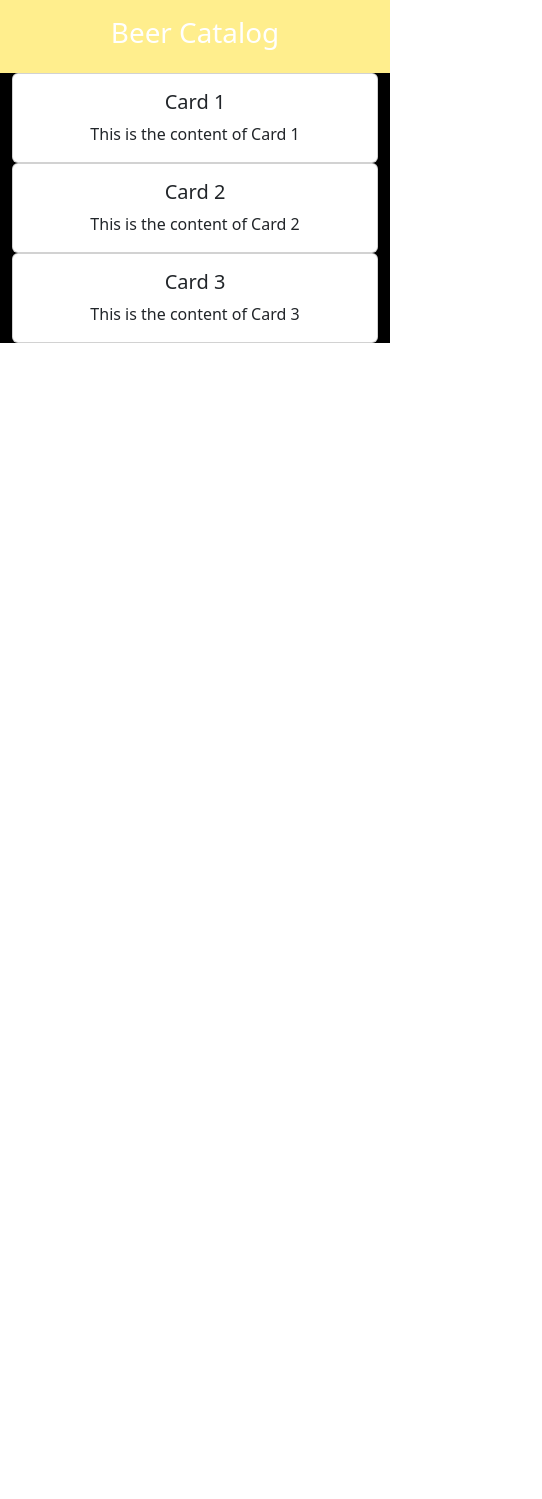
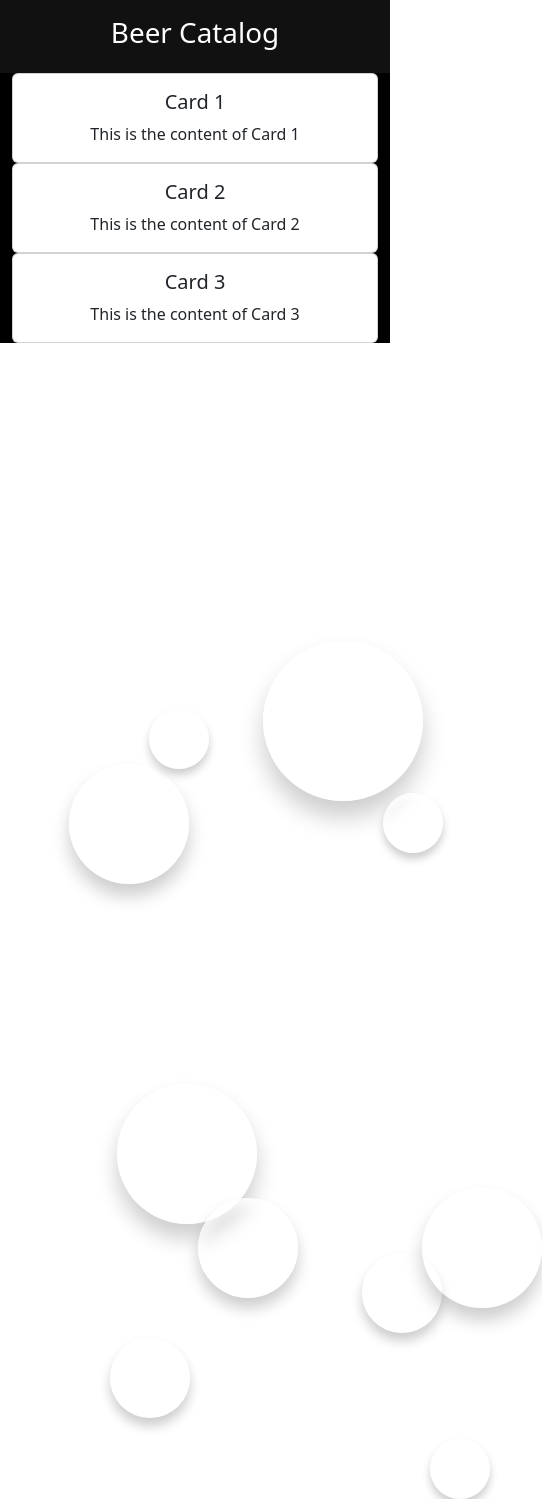
Before and after one commit to kakarot987/beerCatalog, a React (Create React App) app in the folder ClientSide/beer-catalog/: page / in a window 390 px wide. Shown: the whole page, 542 px wide, since content can reach past the window. Before the commit the page ends 1187 px from the top, so only its background shows below. Built offline with nearby package versions, Linux system fonts and the light colour scheme.

Commit message:
bubble try 2

```diff
--- a/ClientSide/beer-catalog/src/App.js
+++ b/ClientSide/beer-catalog/src/App.js
@@ -3,14 +3,12 @@ import React from 'react';
 import 'bootstrap/dist/css/bootstrap.min.css'; // Import Bootstrap CSS
 import Header from './Components/Header'
 import Cards from './Components/Cards'
-import Bubble from './Components/bubble';
 
 function App() {
   return (
     <div className="App">
        <Header />
       <Cards />
-      <Bubble />
     </div>
   );
 }
--- /dev/null
+++ b/ClientSide/beer-catalog/src/Components/BubbleHeader.css
@@ -0,0 +1,120 @@
+#background-wrap {
+  bottom: 0;
+  left: 0;
+  position: fixed;
+  right: 0;
+  top: 0;
+  z-index: -1;
+}
+
+/* KEYFRAMES */
+
+@keyframes animateBubble {
+  0% {
+    margin-top: 1000px;
+  }
+  100% {
+    margin-top: -100%;
+  }
+}
+
+@keyframes sideWays {
+  0% {
+    margin-left: 0px;
+  }
+  100% {
+    margin-left: 50px;
+  }
+}
+
+/* ANIMATIONS */
+
+.bubble {
+  border-radius: 50%;
+  box-shadow: 0 20px 30px rgba(0, 0, 0, 0.2), inset 0px 10px 30px 5px rgba(255, 255, 255, 1);
+  height: 200px;
+  position: absolute;
+  width: 200px;
+}
+
+.bubble:after {
+  background: radial-gradient(ellipse at center, rgba(255, 255, 255, 0.5) 0%, rgba(255, 255, 255, 0) 70%);
+  border-radius: 50%;
+  box-shadow: inset 0 20px 30px rgba(255, 255, 255, 0.3);
+  content: "";
+  height: 180px;
+  left: 10px;
+  position: absolute;
+  width: 180px;
+}
+
+/* Bubble styles for different positions */
+.x1 {
+  animation: animateBubble 25s linear infinite, sideWays 2s ease-in-out infinite alternate;
+  left: -5%;
+  top: 5%;
+  transform: scale(0.6);
+}
+
+.x2 {
+  animation: animateBubble 20s linear infinite, sideWays 4s ease-in-out infinite alternate;
+  left: 5%;
+  top: 80%;
+  transform: scale(0.4);
+}
+
+.x3 {
+  animation: animateBubble 28s linear infinite, sideWays 2s ease-in-out infinite alternate;
+  left: 10%;
+  top: 40%;
+  transform: scale(0.7);
+}
+
+.x4 {
+  animation: animateBubble 22s linear infinite, sideWays 3s ease-in-out infinite alternate;
+  left: 20%;
+  top: 0;
+  transform: scale(0.3);
+}
+
+.x5 {
+  animation: animateBubble 29s linear infinite, sideWays 4s ease-in-out infinite alternate;
+  left: 30%;
+  top: 50%;
+  transform: scale(0.5);
+}
+
+.x6 {
+  animation: animateBubble 21s linear infinite, sideWays 2s ease-in-out infinite alternate;
+  left: 50%;
+  top: 0;
+  transform: scale(0.8);
+}
+
+.x7 {
+  animation: animateBubble 20s linear infinite, sideWays 2s ease-in-out infinite alternate;
+  left: 65%;
+  top: 70%;
+  transform: scale(0.4);
+}
+
+.x8 {
+  animation: animateBubble 22s linear infinite, sideWays 3s ease-in-out infinite alternate;
+  left: 80%;
+  top: 10%;
+  transform: scale(0.3);
+}
+
+.x9 {
+  animation: animateBubble 29s linear infinite, sideWays 4s ease-in-out infinite alternate;
+  left: 90%;
+  top: 50%;
+  transform: scale(0.6);
+}
+
+.x10 {
+  animation: animateBubble 26s linear infinite, sideWays 2s ease-in-out infinite alternate;
+  left: 80%;
+  top: 80%;
+  transform: scale(0.3);
+}
--- /dev/null
+++ b/ClientSide/beer-catalog/src/Components/BubbleHeader.js
@@ -0,0 +1,20 @@
+import React from 'react';
+import './BubbleHeader.css'
+const BubbleHeader = () => {
+  return (
+    <div id="background-wrap">
+      <div className="bubble x1"></div>
+      <div className="bubble x2"></div>
+      <div className="bubble x3"></div>
+      <div className="bubble x4"></div>
+      <div className="bubble x5"></div>
+      <div className="bubble x6"></div>
+      <div className="bubble x7"></div>
+      <div className="bubble x8"></div>
+      <div className="bubble x9"></div>
+      <div className="bubble x10"></div>
+    </div>
+  );
+};
+
+export default BubbleHeader;
--- /dev/null
+++ b/ClientSide/beer-catalog/src/Components/Header.css
@@ -0,0 +1,124 @@
+#container {
+  position: relative;
+}
+
+#background-wrap {
+  bottom: 0;
+  left: 0;
+  position: absolute;
+  right: 0;
+  top: 0;
+  z-index: -1;
+}
+
+/* KEYFRAMES */
+
+@keyframes animateBubble {
+  0% {
+    margin-top: 1000px;
+  }
+  100% {
+    margin-top: -100%;
+  }
+}
+
+@keyframes sideWays {
+  0% {
+    margin-left: 0px;
+  }
+  100% {
+    margin-left: 50px;
+  }
+}
+
+/* ANIMATIONS */
+
+.bubble {
+  border-radius: 50%;
+  box-shadow: 0 20px 30px rgba(0, 0, 0, 0.2), inset 0px 10px 30px 5px rgba(255, 255, 255, 1);
+  height: 200px;
+  position: absolute;
+  width: 200px;
+}
+
+.bubble:after {
+  background: radial-gradient(ellipse at center, rgba(255, 255, 255, 0.5) 0%, rgba(255, 255, 255, 0) 70%);
+  border-radius: 50%;
+  box-shadow: inset 0 20px 30px rgba(255, 255, 255, 0.3);
+  content: "";
+  height: 180px;
+  left: 10px;
+  position: absolute;
+  width: 180px;
+}
+
+/* Bubble styles for different positions */
+.x1 {
+  animation: animateBubble 25s linear infinite, sideWays 2s ease-in-out infinite alternate;
+  left: -5%;
+  top: 5%;
+  transform: scale(0.6);
+}
+
+.x2 {
+  animation: animateBubble 20s linear infinite, sideWays 4s ease-in-out infinite alternate;
+  left: 5%;
+  top: 80%;
+  transform: scale(0.4);
+}
+
+.x3 {
+  animation: animateBubble 28s linear infinite, sideWays 2s ease-in-out infinite alternate;
+  left: 10%;
+  top: 40%;
+  transform: scale(0.7);
+}
+
+.x4 {
+  animation: animateBubble 22s linear infinite, sideWays 3s ease-in-out infinite alternate;
+  left: 20%;
+  top: 0;
+  transform: scale(0.3);
+}
+
+.x5 {
+  animation: animateBubble 29s linear infinite, sideWays 4s ease-in-out infinite alternate;
+  left: 30%;
+  top: 50%;
+  transform: scale(0.5);
+}
+
+.x6 {
+  animation: animateBubble 21s linear infinite, sideWays 2s ease-in-out infinite alternate;
+  left: 50%;
+  top: 0;
+  transform: scale(0.8);
+}
+
+.x7 {
+  animation: animateBubble 20s linear infinite, sideWays 2s ease-in-out infinite alternate;
+  left: 65%;
+  top: 70%;
+  transform: scale(0.4);
+}
+
+.x8 {
+  animation: animateBubble 22s linear infinite, sideWays 3s ease-in-out infinite alternate;
+  left: 80%;
+  top: 10%;
+  transform: scale(0.3);
+}
+
+.x9 {
+  animation: animateBubble 29s linear infinite, sideWays 4s ease-in-out infinite alternate;
+  left: 90%;
+  top: 50%;
+  transform: scale(0.6);
+}
+
+.x10 {
+  animation: animateBubble 26s linear infinite, sideWays 2s ease-in-out infinite alternate;
+  left: 80%;
+  top: 80%;
+  transform: scale(0.3);
+}
--- a/ClientSide/beer-catalog/src/Components/Header.js
+++ b/ClientSide/beer-catalog/src/Components/Header.js
@@ -1,10 +1,11 @@
 import 'bootstrap/dist/css/bootstrap.min.css'; // Import Bootstrap CSS
 import React from 'react';
 import { Container } from 'react-bootstrap';
-
+import BubbleHeader from './BubbleHeader';
+import './Header.css'
 function Header() {
   const containerStyle = {
-    background: '#ffee8d', // dark background color
+    background: '#111', // dark background color
     color: '#fff', // text color
     textAlign: 'center', // center align text
     padding: '1rem', // add padding for spacing
@@ -13,6 +14,8 @@ function Header() {
   return (
     <Container style={containerStyle}>
       <h1>Beer Catalog</h1>
+      <BubbleHeader />
+
     </Container>
   );
 }
--- a/ClientSide/beer-catalog/src/Components/bubble.css
+++ b/ClientSide/beer-catalog/src/Components/bubble.css
@@ -1,29 +1,15 @@
-body {
-    margin: 0;
-    overflow: hidden;
-  }
-
-  .bubble-container {
-    position: absolute;
-    width: 100vw;
-    height: 100vh;
-  }
-
-  .bubble {
-    width: 40px;
-    height: 40px;
-    background-color: rgba(255, 255, 255, 0.8);
-    border-radius: 50%;
-    position: absolute;
-    animation: float 4s infinite;
-    opacity: 0.7;
-  }
-
-  @keyframes float {
-    0%, 100% {
-      transform: translateY(0) translateX(0);
-    }
-    50% {
-      transform: translateY(-50vh) translateX(${Math.random() * 100 - 50}vw);
-    }
-  }
+*{
+  margin: 0%;
+  padding: 0%;
+  font-family: 'Courier New', Courier, monospace;
+}
+section{
+  position: relative;
+  width: 100%;
+  height: 100vh;
+  overflow: hidden;
+  background: #111;
+  display: flex;
+  justify-content: center;
+  align-items: center;
+}
--- a/ClientSide/beer-catalog/src/Components/bubble.js
+++ b/ClientSide/beer-catalog/src/Components/bubble.js
@@ -1,28 +1,89 @@
-import React, { useEffect } from 'react';
-import './bubble.css';
+import React, { useEffect, useState } from 'react';
 
-function Bubble() {
+const Bubble = () => {
+  const [particleArray, setParticleArray] = useState([]);
+
   useEffect(() => {
-    const bubbleContainer = document.getElementById("bubble-container");
+    const canvas = document.getElementById("canvas");
+    const context = canvas.getContext("2d");
 
-    function createBubble() {
-      const bubble = document.createElement("div");
-      bubble.className = "bubble";
-      bubbleContainer.appendChild(bubble);
-    }
+    const handleDrawCircle = (event) => {
+      const a = event.pageX;
+      const b = event.pageY;
 
-    function generateBubbles() {
-      for (let i = 0; i < 10; i++) {
-        createBubble();
-      }
-    }
+      const numberOfParticles = 20; // Change the number of particles here
+      const newParticles = Array.from({ length: numberOfParticles }, () => new Particle(a, b));
+      setParticleArray((prevParticles) => [...prevParticles, ...newParticles]);
+    };
 
-    generateBubbles();
-  }, []);
+    const animate = () => {
+      context.clearRect(0, 0, canvas.width, canvas.height);
 
-  return (
-    <div className="bubble-container" id="bubble-container"></div>
-  );
+      particleArray.forEach((particle) => {
+        particle.move();
+        particle.draw(context);
+      });
+
+      requestAnimationFrame(animate);
+    };
+
+    const resizeCanvas = () => {
+      canvas.width = window.innerWidth;
+      canvas.height = window.innerHeight;
+    };
+
+    resizeCanvas();
+    animate();
+
+    canvas.addEventListener("click", handleDrawCircle);
+    window.addEventListener("resize", resizeCanvas);
+
+    return () => {
+      // Clean up event listeners when the component unmounts
+      canvas.removeEventListener("click", handleDrawCircle);
+      window.removeEventListener("resize", resizeCanvas);
+    };
+  }, [particleArray]);
+
+  return <canvas id="canvas" style={{ background: "#00b4ff", margin: 0 }} />;
+};
+
+class Particle {
+  constructor(x = 0, y = 0) {
+    this.x = x;
+    this.y = y;
+    this.radius = Math.random() * 50;
+    this.dx = Math.random() * 3;
+    this.dy = Math.random() * 7;
+    this.hue = 200;
+  }
+
+  draw(context) {
+    context.beginPath();
+    context.arc(this.x, this.y, this.radius, 0, 2 * Math.PI);
+    context.strokeStyle = `hsl(${this.hue} 100% 50%)`;
+    context.stroke();
+
+    const gradient = context.createRadialGradient(
+      this.x,
+      this.y,
+      1,
+      this.x + 0.5,
+      this.y + 0.5,
+      this.radius
+    );
+
+    gradient.addColorStop(0.3, "rgba(255, 255, 255, 0.3)");
+    gradient.addColorStop(0.95, "#e7feff");
+
+    context.fillStyle = gradient;
+    context.fill();
+  }
+
+  move() {
+    this.x = this.x + this.dx;
+    this.y = this.y - this.dy;
+  }
 }
 
 export default Bubble;
```
